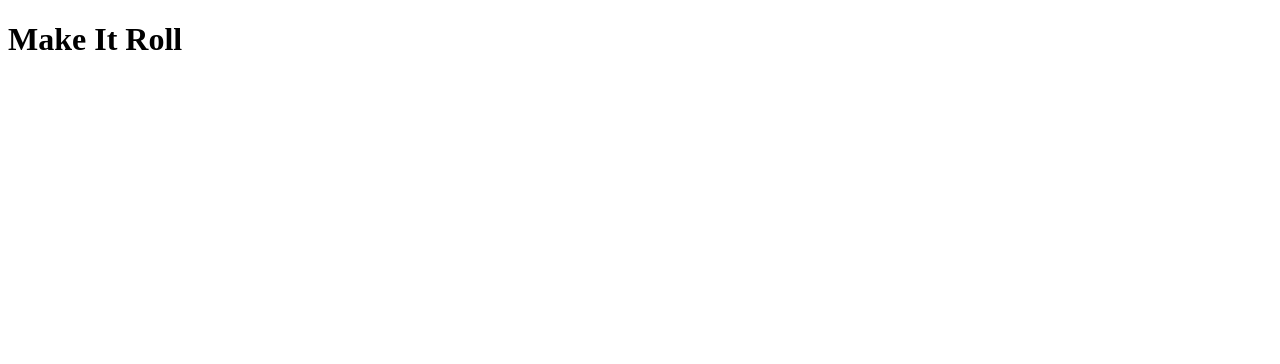
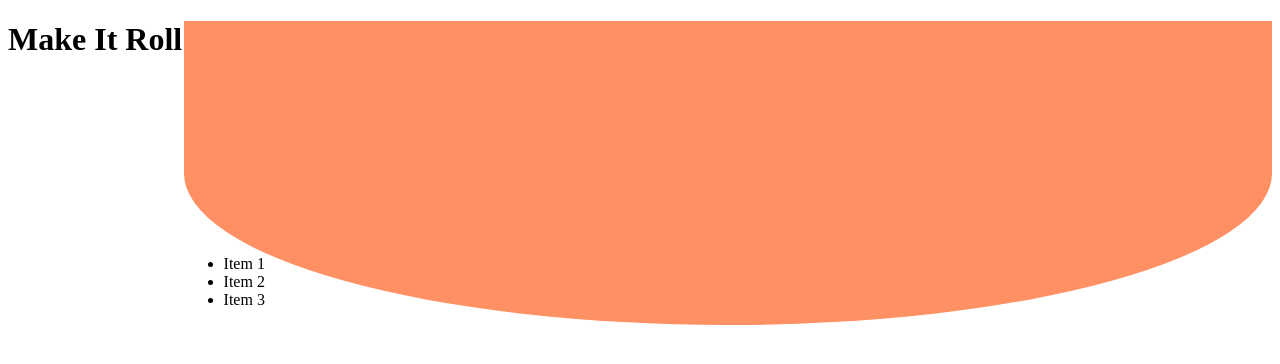
Before and after one commit to ThiBaltM/responsiveDesign, a plain HTML site: page index.html in a window 1280 px wide. Drawn offline with Linux system fonts and the light colour scheme.

Commit message:
started navBar

```diff
--- a/index.html
+++ b/index.html
@@ -8,6 +8,13 @@
     <link rel="stylesheet" href="style.css">
 </head>
 <body>
+    <nav>
+        <ul>
+            <li>Item 1</li>
+            <li>Item 2</li>
+            <li>Item 3</li>
+        </ul>
+    </nav>
     <h1>Make It Roll</h1>
 </body>
 </html>
--- a/style.css
+++ b/style.css
@@ -16,3 +16,21 @@
 .grey{
     background-color: rgba(0, 0, 0, 0.25);
 }
+
+/* Nav bar */
+nav{
+    background-color: #FE9063;
+
+    width: 86.111%;
+    height: 34.47%;
+    float: right;
+    border-radius: 0px;
+    padding-top: 17.235%;
+    box-sizing: border-box;
+    -moz-border-radius : 25px;
+    -webkit-border-radius : 25px;
+    border-top-left-radius: 0%;
+    border-top-right-radius: 0%;
+    border-bottom-left-radius: 50%;
+    border-bottom-right-radius: 50%;
+}
```
